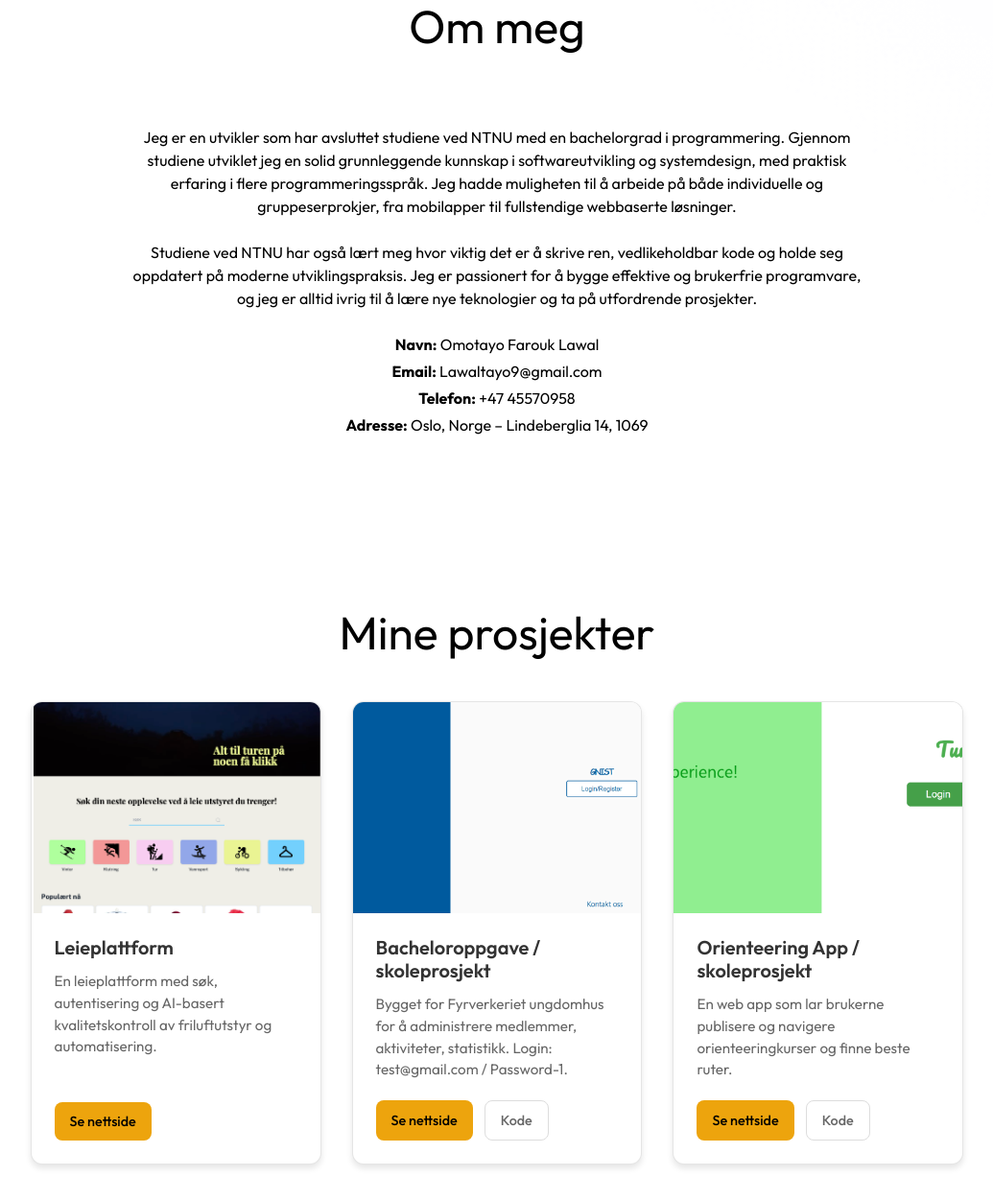
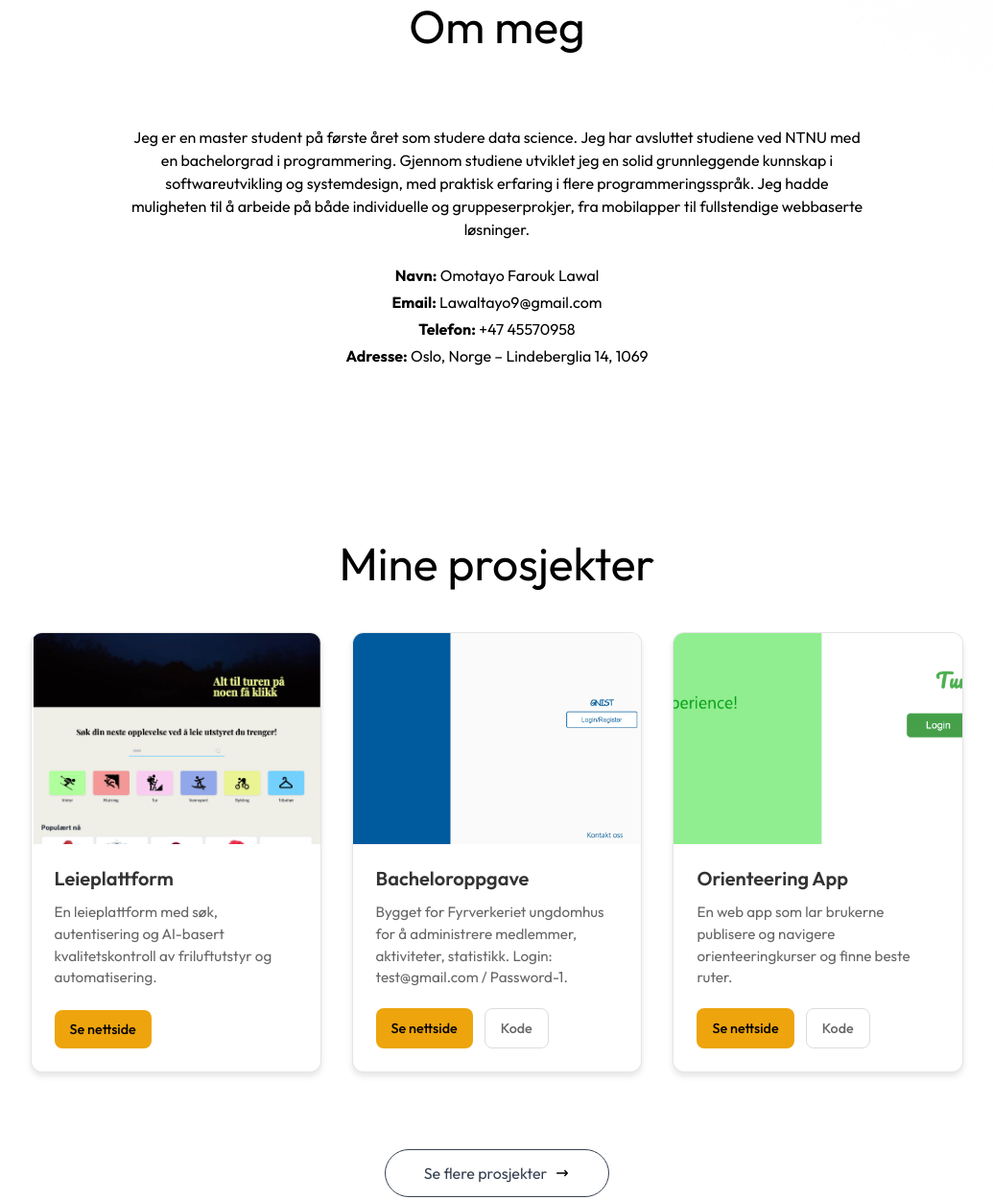
Before and after one commit to TayoScript/Portefolje, a plain HTML site: page index.html in a window 1280 px wide. Shown: the part 837-2088 px from the top of the page at 96% size, without its empty margins (122-1157 px from the left). Drawn offline with nearby package versions, Linux system fonts and the light colour scheme.

```diff
--- a/index.html
+++ b/index.html
@@ -391,10 +391,7 @@
     <div class="flex w-full md:max-w-6xl mx-auto flex-col items-center gap-10 my-20 text-center">
         <div class="max-w-3xl font-Outfit">
             <p class="mb-6">
-                Jeg er en utvikler som har avsluttet studiene ved NTNU med en bachelorgrad i programmering. Gjennom studiene utviklet jeg en solid grunnleggende kunnskap i softwareutvikling og systemdesign, med praktisk erfaring i flere programmeringsspråk. Jeg hadde muligheten til å arbeide på både individuelle og gruppeserprokjer, fra mobilapper til fullstendige webbaserte løsninger.
-            </p>
-            <p class="mb-6">
-                Studiene ved NTNU har også lært meg hvor viktig det er å skrive ren, vedlikeholdbar kode og holde seg oppdatert på moderne utviklingspraksis. Jeg er passionert for å bygge effektive og brukerfrie programvare, og jeg er alltid ivrig til å lære nye teknologier og ta på utfordrende prosjekter.
+                Jeg er en master student på første året som studere data science. Jeg har avsluttet studiene ved NTNU med en bachelorgrad i programmering. Gjennom studiene utviklet jeg en solid grunnleggende kunnskap i softwareutvikling og systemdesign, med praktisk erfaring i flere programmeringsspråk. Jeg hadde muligheten til å arbeide på både individuelle og gruppeserprokjer, fra mobilapper til fullstendige webbaserte løsninger.
             </p>
 
             <!-- Contact Info -->
@@ -453,7 +450,7 @@
                 </div>
             </div>
             <div class="project-details">
-                <h3 class="project-title">Bacheloroppgave / skoleprosjekt</h3>
+                <h3 class="project-title">Bacheloroppgave</h3>
                 <p class="project-description">Bygget for Fyrverkeriet ungdomhus for å administrere medlemmer, aktiviteter, statistikk. Login: test@gmail.com / Password-1.</p>
                 <div class="project-links">
                     <a href="https://gnist-frontend.onrender.com" target="_blank" class="project-link primary-link">
@@ -480,7 +477,7 @@
                 </div>
             </div>
             <div class="project-details">
-                <h3 class="project-title">Orienteering App / skoleprosjekt</h3>
+                <h3 class="project-title">Orienteering App</h3>
                 <p class="project-description">En web app som lar brukerne publisere og navigere orienteeringkurser og finne beste ruter.</p>
                 <div class="project-links">
                     <a href="https://tur-orienterings-app.onrender.com/" target="_blank" class="project-link primary-link">
```
